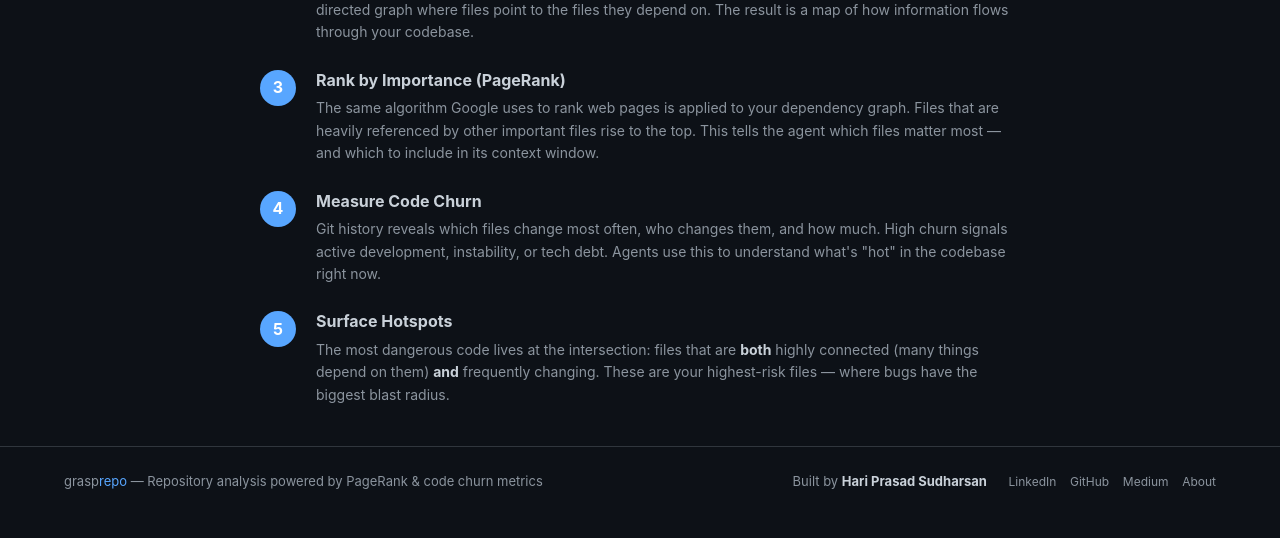
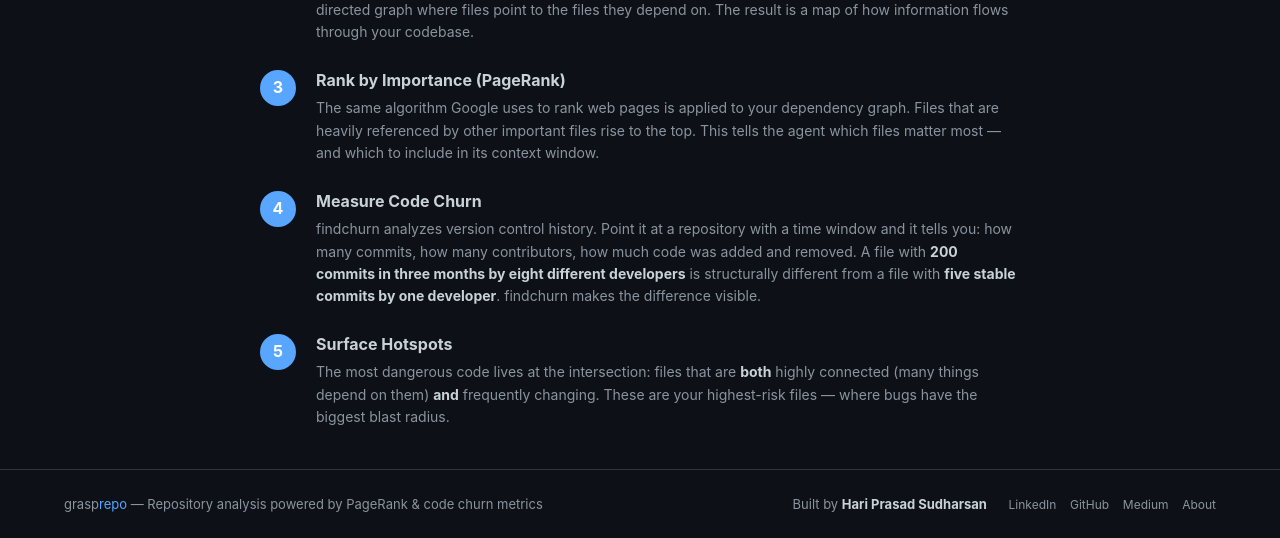
Before and after one commit to brettleehari/grasprepo, a FastAPI app: page / in a window 1280 px wide. Shown: the part 1032-1570 px from the top of the page. Before the commit the page ends 1521 px from the top, so only its background shows below. Run offline with FastAPI, Linux system fonts and the light colour scheme; some libraries are stand-ins or nearby versions.

Commit message:
Improve churn description on landing page and churn tab
Co-Authored-By: Claude Opus 4.6 (1M context) <noreply@anthropic.com>

```diff
--- a/web/templates/index.html
+++ b/web/templates/index.html
@@ -66,7 +66,7 @@
             <div class="step-num">4</div>
             <div class="step-content">
                 <h3>Measure Code Churn</h3>
-                <p>Git history reveals which files change most often, who changes them, and how much. High churn signals active development, instability, or tech debt. Agents use this to understand what's "hot" in the codebase right now.</p>
+                <p>findchurn analyzes version control history. Point it at a repository with a time window and it tells you: how many commits, how many contributors, how much code was added and removed. A file with <strong>200 commits in three months by eight different developers</strong> is structurally different from a file with <strong>five stable commits by one developer</strong>. findchurn makes the difference visible.</p>
             </div>
         </div>
         <div class="step">
@@ -114,6 +114,7 @@
 
     <!-- Tab: Churn -->
     <div class="tab-panel" id="panel-churn">
+        <p style="color:var(--text-muted);margin-bottom:12px;">Files ranked by commit frequency over the last 6 months. High commit count + many contributors signals active, potentially volatile code. Low commits + single contributor signals stability.</p>
         <div id="churn-warning" style="display:none;" class="status"></div>
         <div class="table-wrap">
             <table id="churn-table">
```
